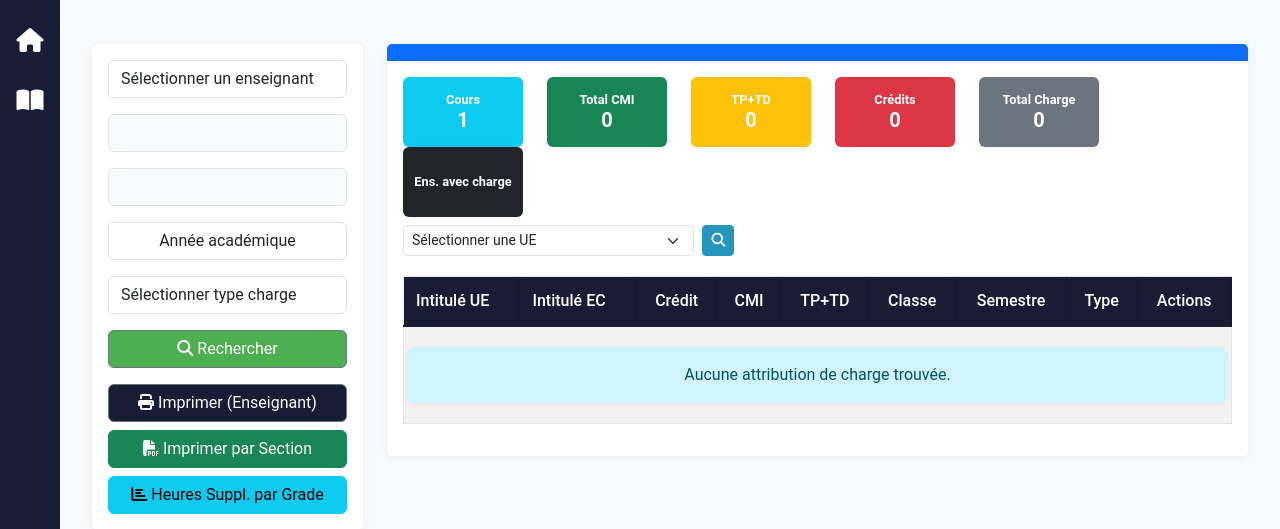
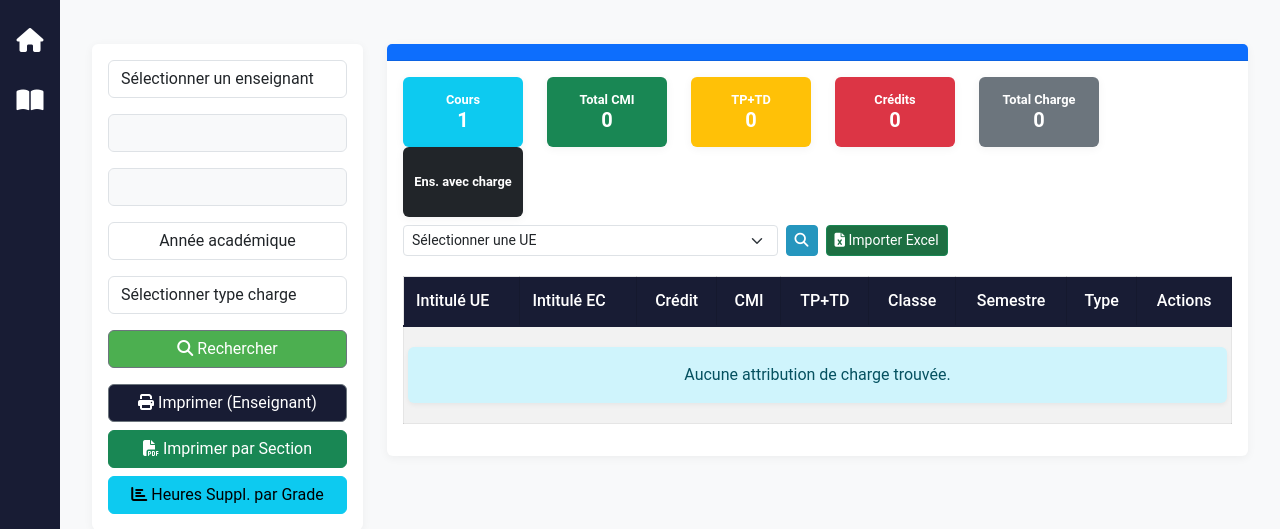
Before and after one commit to FBNTech/chargehoraire, a Django app: template attribution/templates/attribution/charge.html in a window 1280 px wide. Shown: the part 52-581 px from the top of the page. Run offline with Django 5.2, Linux system fonts and the light colour scheme; the template is opened without the code that fills it, so the values that code supplies are empty; some libraries are stand-ins or nearby versions.

Commit message:
Ajout du bouton d'importation Excel dans la page des attributions

```diff
--- a/attribution/templates/attribution/charge.html
+++ b/attribution/templates/attribution/charge.html
@@ -132,8 +132,9 @@
                         </div>
                     </div>
                     <div class="row mb-3">
-                        <div class="col-md-5">
-                            <form method="GET" action="{% url 'attribution:liste_charges' %}" id="ue-search-form">
+                        <div class="col-md-8">
+                            <div class="d-flex gap-2">
+                                <form method="GET" action="{% url 'attribution:liste_charges' %}" id="ue-search-form" class="flex-grow-1">
                                     {% csrf_token %}
                                     <div class="d-flex">
                                         <select class="form-select form-select-sm" id="code_ue_search" name="code_ue">
@@ -152,6 +153,16 @@
                                     </div>
                                     <small class="text-muted mt-1 d-block" id="ue-enseignant"></small>
                                 </form>
+
+                                <!-- Bouton Importer Excel -->
+                                <form method="post" action="{% url 'attribution:import_excel_attributions' %}" enctype="multipart/form-data" class="m-0">
+                                    {% csrf_token %}
+                                    <input type="file" name="file" id="excel_file_input" accept=".xls,.xlsx" style="display: none;">
+                                    <button type="button" class="btn btn-success btn-sm" style="background-color: #1D6F42; color: white;" onclick="document.getElementById('excel_file_input').click()">
+                                        <i class="fas fa-file-excel"></i> Importer Excel
+                                    </button>
+                                </form>
+                            </div>
                         </div>
                     </div>
                     <div class="table-responsive">
@@ -752,6 +763,16 @@
             }
         });
 
+        // ========== IMPORT EXCEL ==========
+
+        // Gérer le clic sur le bouton Importer Excel
+        document.getElementById('excel_file_input').addEventListener('change', function(e) {
+            if (e.target.files.length > 0) {
+                // Soumettre le formulaire automatiquement
+                e.target.form.submit();
+            }
+        });
+
         // ========== IMPRESSION PAR SECTION ==========
 
         // Charger les sections disponibles quand le modal s'ouvre
```
Lines whose indentation alone changed are shown as unchanged.
